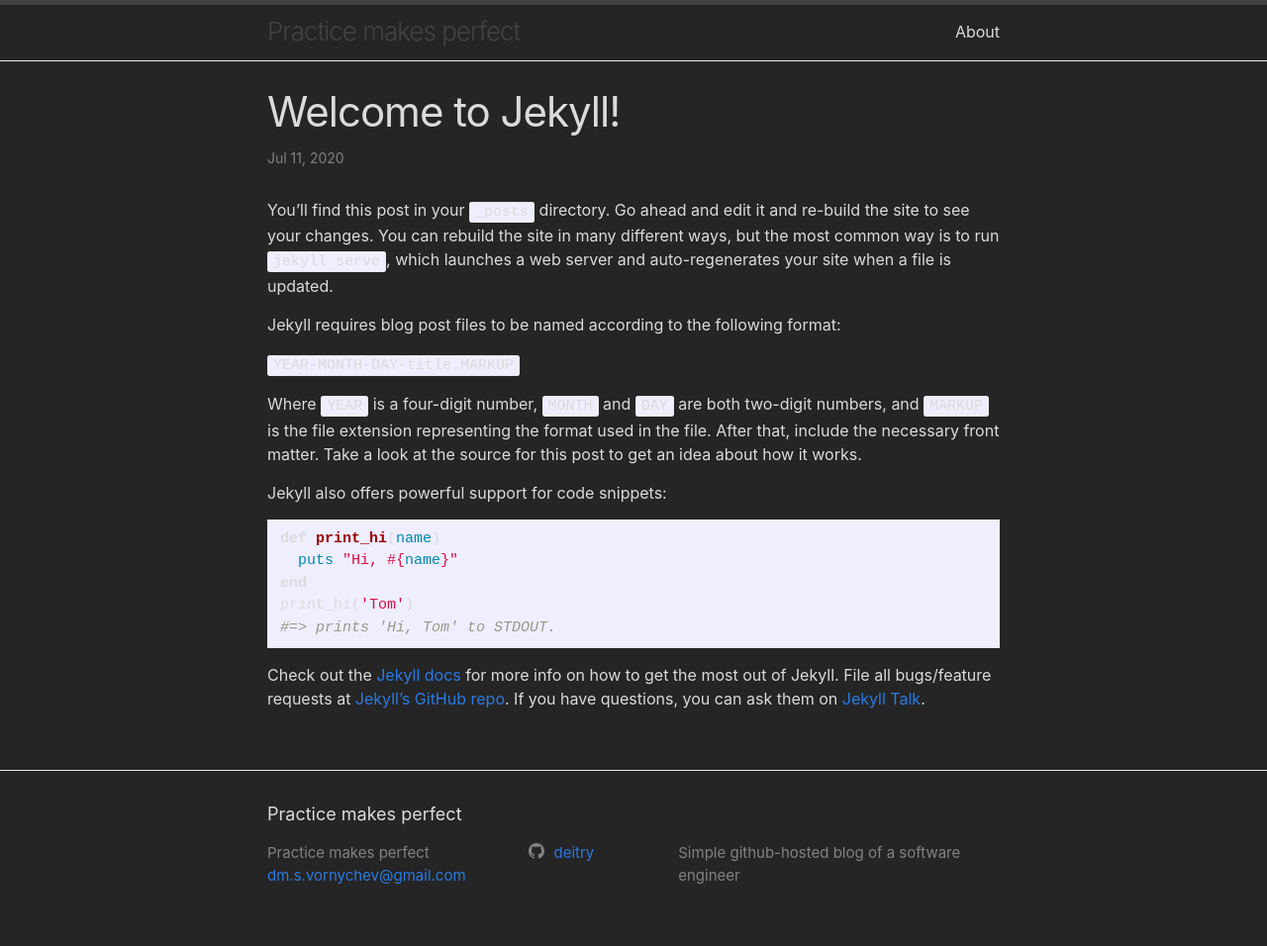
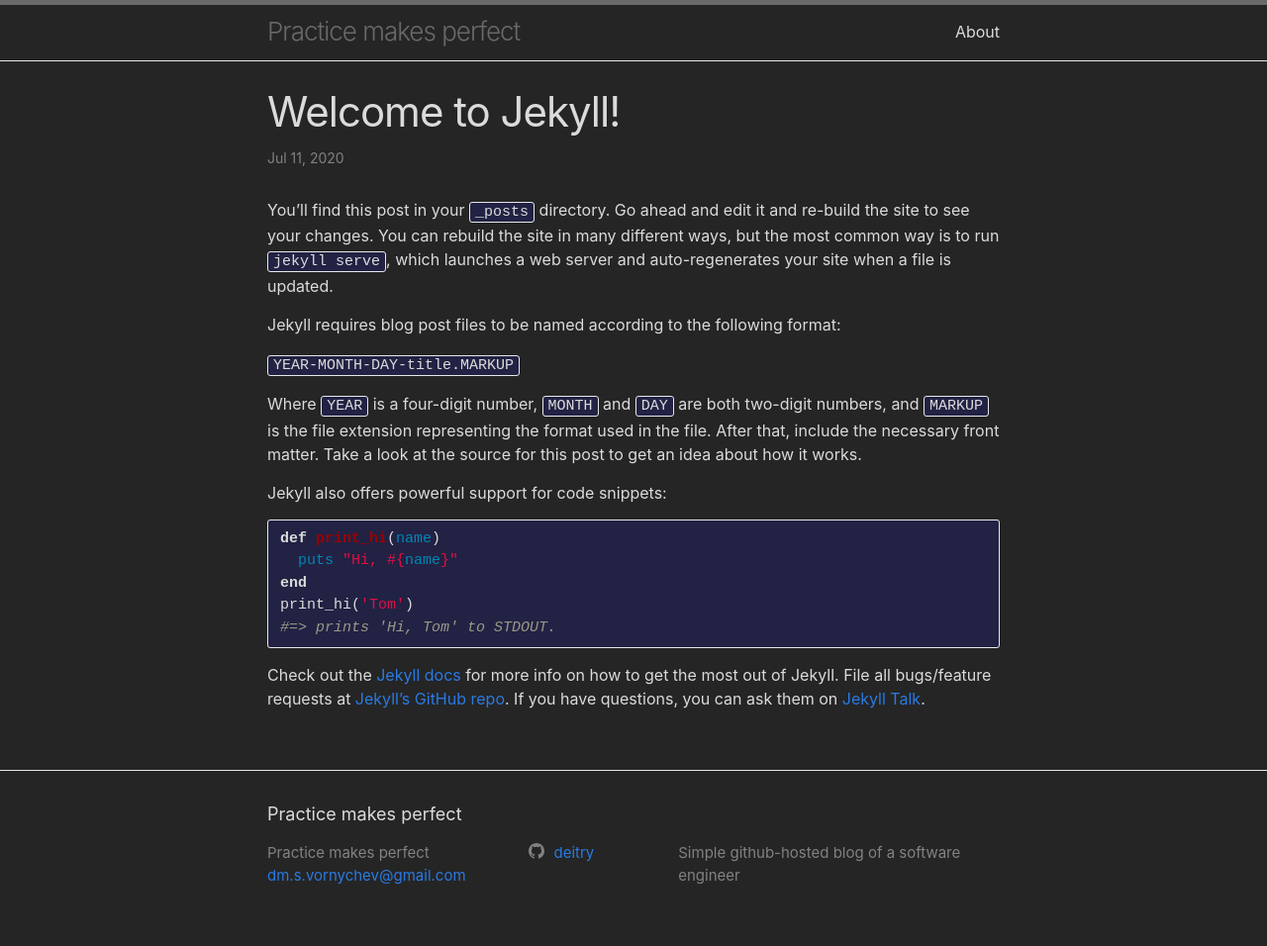
Before and after one commit to deitry/deitry.github.io, a Jekyll site: the page built from _posts/2020-07-11-welcome-to-jekyll.markdown, in a window 1280 px wide. Shown: the whole page at 99% size. Built offline with Jekyll 4.4.1, drawn with Linux system fonts in a browser that asks for light colours.

Commit message:
Update dark theme css

```diff
--- a/_sass/minima.scss
+++ b/_sass/minima.scss
@@ -16,7 +16,7 @@
 
 $grey-color:       #828282 !default;
 $grey-color-light: lighten($grey-color, 40%) !default;
-$grey-color-dark:  darken($grey-color, 25%) !default;
+$grey-color-dark:  darken($grey-color, 10%) !default;
 
 $table-text-align: left !default;
 
--- a/_sass/minima/_base.scss
+++ b/_sass/minima/_base.scss
@@ -151,7 +151,7 @@
   @include relative-font-size(0.9375);
   border: 1px solid $grey-color-light;
   border-radius: 3px;
-  background-color: #eef;
+  background-color: #224;
 }
 
 code {
--- a/_sass/minima/_syntax-highlighting.scss
+++ b/_sass/minima/_syntax-highlighting.scss
@@ -2,11 +2,11 @@
  * Syntax highlighting styles
  */
 .highlight {
-  background: #fff;
+  background: rgb(59, 48, 48);
   @extend %vertical-rhythm;
 
   .highlighter-rouge & {
-    background: #eef;
+    background: rgb(36, 34, 26);
   }
 
   .c     { color: #998; font-style: italic } // Comment
```
